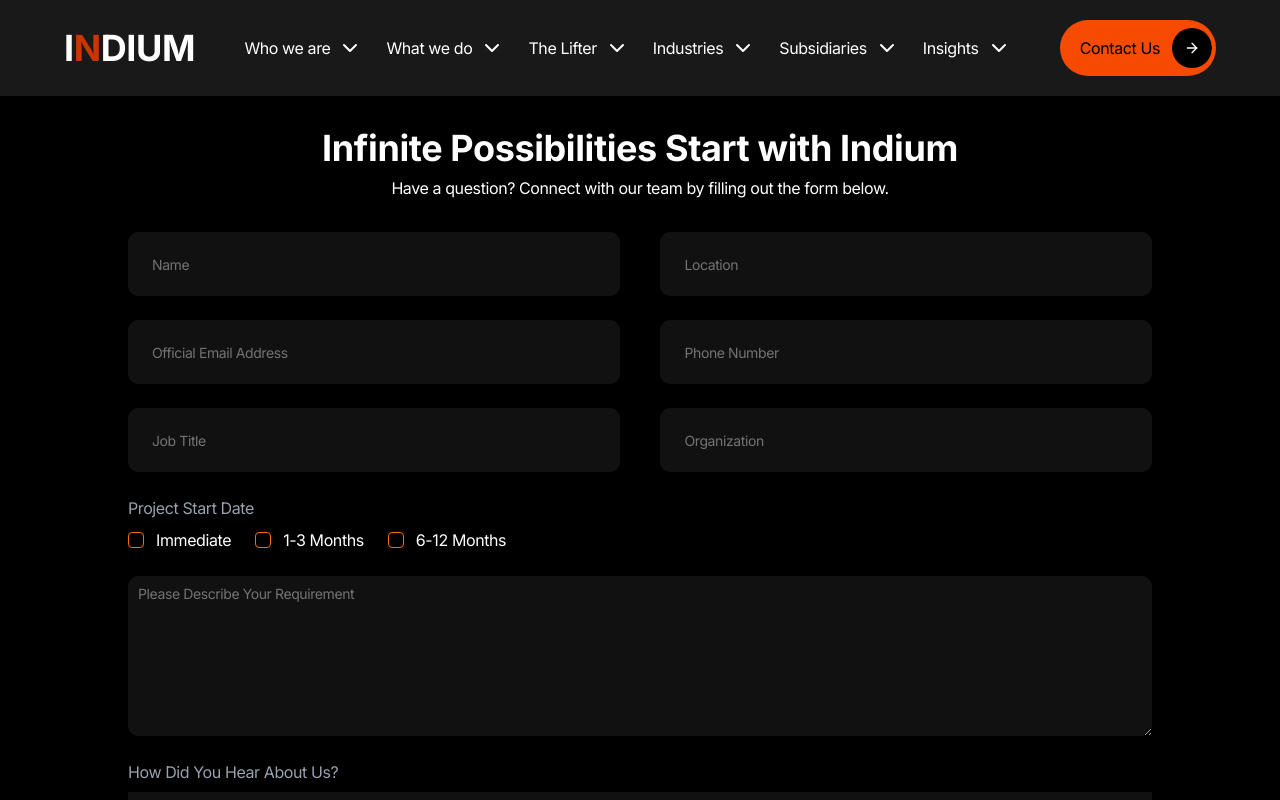
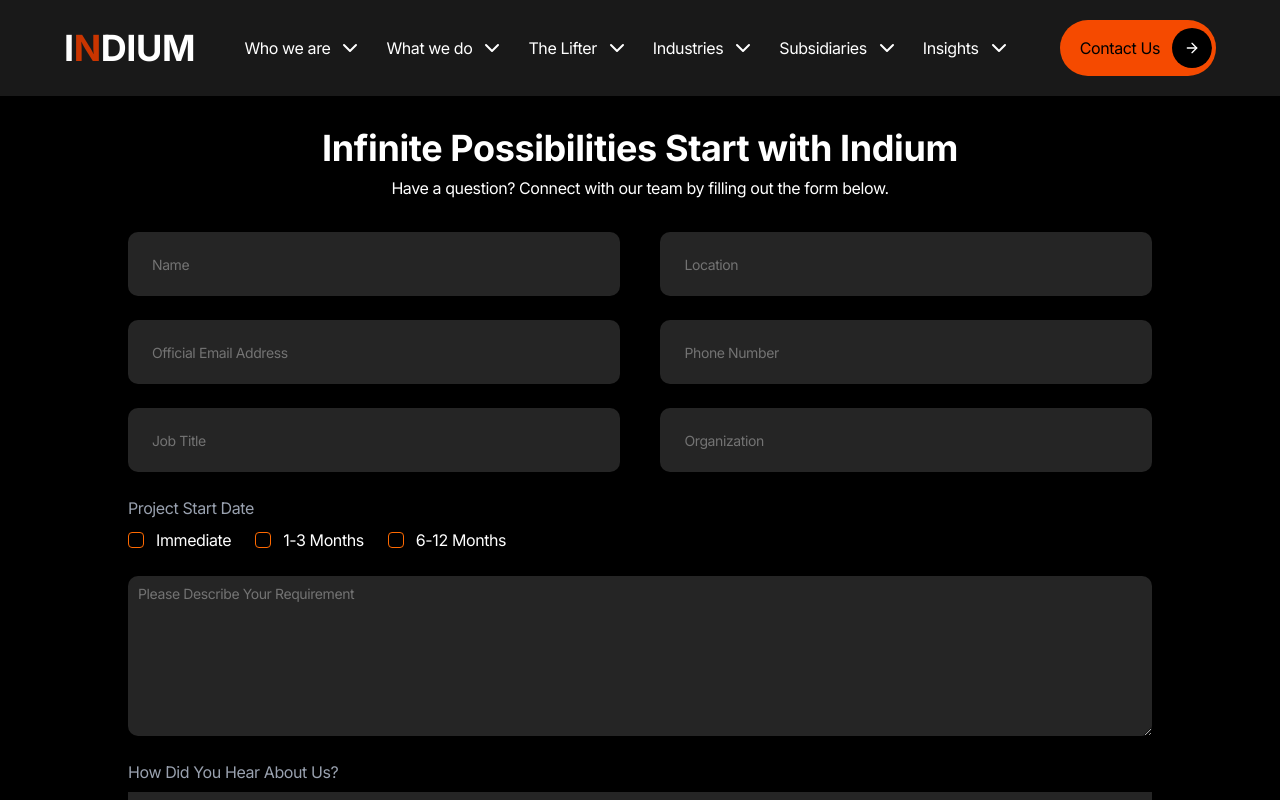
Before and after one commit to MayankSaxena2214/ys-animated, a Next.js app: page /contact-us in a window 1280 px wide. Shown: the top 800 px of the page. Built offline with nearby package versions, Linux system fonts and the light colour scheme.

Commit message:
added redux error states

```diff
--- a/src/components/ContactUs/ContactForm.jsx
+++ b/src/components/ContactUs/ContactForm.jsx
@@ -11,6 +11,8 @@ import toast from "react-hot-toast"
 import {motion} from "framer-motion"
 import { useDispatch, useSelector } from "react-redux"
 import { submitError, submitStart, submitSuccess } from "@/redux/slices/form.slice"
+import { apiService } from "@/services/api.services";
+
 export default function ContactForm() {
 const dispatch = useDispatch();
 const { loading, error, success } = useSelector((state) => state.form);
@@ -36,13 +38,8 @@ const { loading, error, success } = useSelector((state) => state.form);
     const onSubmit = async(data) => {
         try {
             dispatch(submitStart());
-            const  response = await fetch("/api/contact", {
-                method: "POST",
-                headers: {
-                    "Content-Type": "application/json",
-                },
-                body: JSON.stringify(data),
-            });
+
+            const  response = await apiService.createContact(data);
             console.log("Response is:",response);
 
             toast.success("Form Submitted Successfully");
@@ -87,7 +84,7 @@ const { loading, error, success } = useSelector((state) => state.form);
   viewport={{ once: false }}
 >
   {/* <Input ... /> */}
-                                    <Input {...field} placeholder="Name" className="bg-[#111] py-8  px-6 border-none" />
+                                    <Input {...field} placeholder="Name" className="bg-[#252525]  py-8  px-6 border-none" />
                                     {fieldState.invalid && <FieldError errors={[fieldState.error]} />}
 </motion.div>
                                 </Field>
@@ -108,7 +105,7 @@ const { loading, error, success } = useSelector((state) => state.form);
             transition={{ duration: 0.4 }}
             viewport={{ once: false }}
 >
-                                    <Input {...field} placeholder="Location" className="bg-[#111] py-8  px-6 border-none" />
+                                    <Input {...field} placeholder="Location" className="bg-[#252525] py-8  px-6 border-none" />
                                     {fieldState.invalid && <FieldError errors={[fieldState.error]} />}
                                     </motion.div>
                                 </Field>
@@ -132,7 +129,7 @@ const { loading, error, success } = useSelector((state) => state.form);
                                         transition={{ duration: 0.4 }}
                                         viewport={{ once: false }}
                                     >
-                                        <Input {...field} placeholder="Official Email Address" className="bg-[#111] py-8  px-6 border-none" />
+                                        <Input {...field} placeholder="Official Email Address" className="bg-[#252525] py-8  px-6 border-none" />
                                     </motion.div>
                                     {fieldState.invalid && <FieldError errors={[fieldState.error]} />}
                                 </Field>
@@ -153,7 +150,7 @@ const { loading, error, success } = useSelector((state) => state.form);
                                             transition={{ duration: 0.4 }}
                                             viewport={{ once: false }}
                                         >
-                                            <Input {...field} placeholder="Phone Number" className="bg-[#111] py-8 px-6 border-none" />
+                                            <Input {...field} placeholder="Phone Number" className="bg-[#252525] py-8 px-6 border-none" />
                                             {fieldState.invalid && <FieldError errors={[fieldState.error]} />}
                                         </motion.div>
                                 </Field>
@@ -177,7 +174,7 @@ const { loading, error, success } = useSelector((state) => state.form);
                                             transition={{ duration: 0.4 }}
                                             viewport={{ once: false }}
                                         >
-                                    <Input {...field} placeholder="Job Title" className="bg-[#111] py-8  px-6 border-none" />
+                                    <Input {...field} placeholder="Job Title" className="bg-[#252525] py-8  px-6 border-none" />
                                     {fieldState.invalid && <FieldError errors={[fieldState.error]} />}
                                     </motion.div>
                                 </Field>
@@ -201,7 +198,7 @@ const { loading, error, success } = useSelector((state) => state.form);
                                         <Input
                                             {...field}
                                             placeholder="Organization"
-                                            className="bg-[#111] py-8  px-6 border-none focus:ring-2 focus:ring-orange-700 focus:outline-none"
+                                            className="bg-[#252525] py-8  px-6 border-none focus:ring-2 focus:ring-orange-700 focus:outline-none"
                                         />
                                     </motion.div>
                                     {fieldState.invalid && <FieldError errors={[fieldState.error]} />}
@@ -268,7 +265,7 @@ const { loading, error, success } = useSelector((state) => state.form);
                                             viewport={{ once: false }}
                                         >
 
-                            <Textarea {...field} placeholder="Please Describe Your Requirement" className="bg-[#111] border-none h-40" />
+                            <Textarea {...field} placeholder="Please Describe Your Requirement" className="bg-[#252525] border-none h-40" />
                             {fieldState.invalid && <FieldError errors={[fieldState.error]} />}
                                         </motion.div>
                         </Field>
@@ -293,7 +290,7 @@ const { loading, error, success } = useSelector((state) => state.form);
 
                             <select
                                 {...field}
-                                className="bg-[#111] w-full py-4 px-4 text-white outline-none"
+                                className="bg-[#252525] w-full py-4 px-4 text-white outline-none"
                                 >
                                 <option value="">—Please choose an option—</option>
                                 <option>Google</option>
@@ -352,6 +349,15 @@ const { loading, error, success } = useSelector((state) => state.form);
                 </div>
 
             </form>
+            {error && (
+  <p className="text-red-500 text-center">{error}</p>
+)}
+
+{success && (
+  <p className="text-green-500 text-center">
+    Form submitted successfully!
+  </p>
+)}
         </div>
     )
 }
--- /dev/null
+++ b/src/services/api.services.js
@@ -0,0 +1,13 @@
+
+export const apiService={
+    createContact:async function (contactData){
+        const  response = await fetch("/api/contact", {
+                method: "POST",
+                headers: {
+                    "Content-Type": "application/json",
+                },
+                body: JSON.stringify(contactData),
+            });
+        return response;
+    }
+}
```
